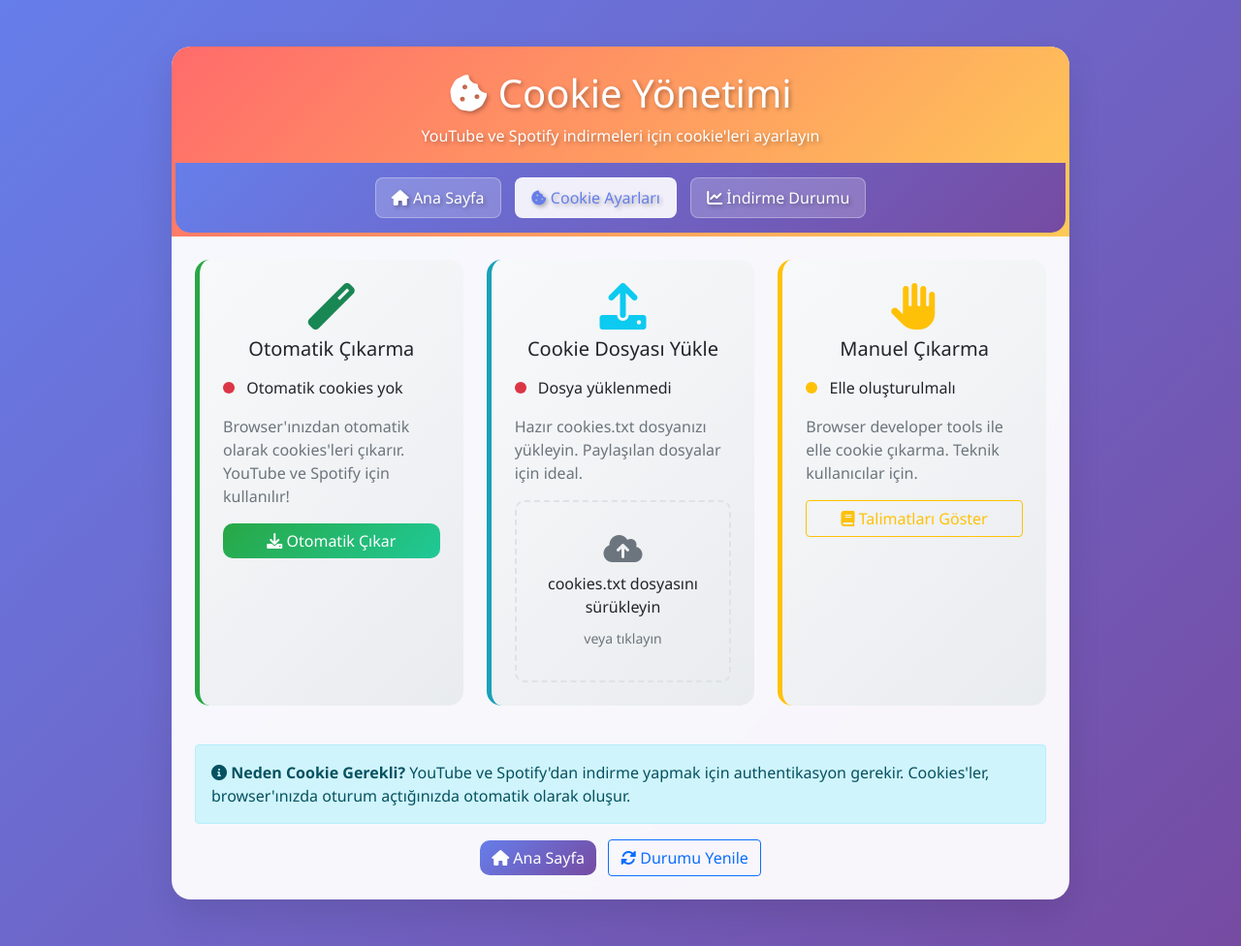
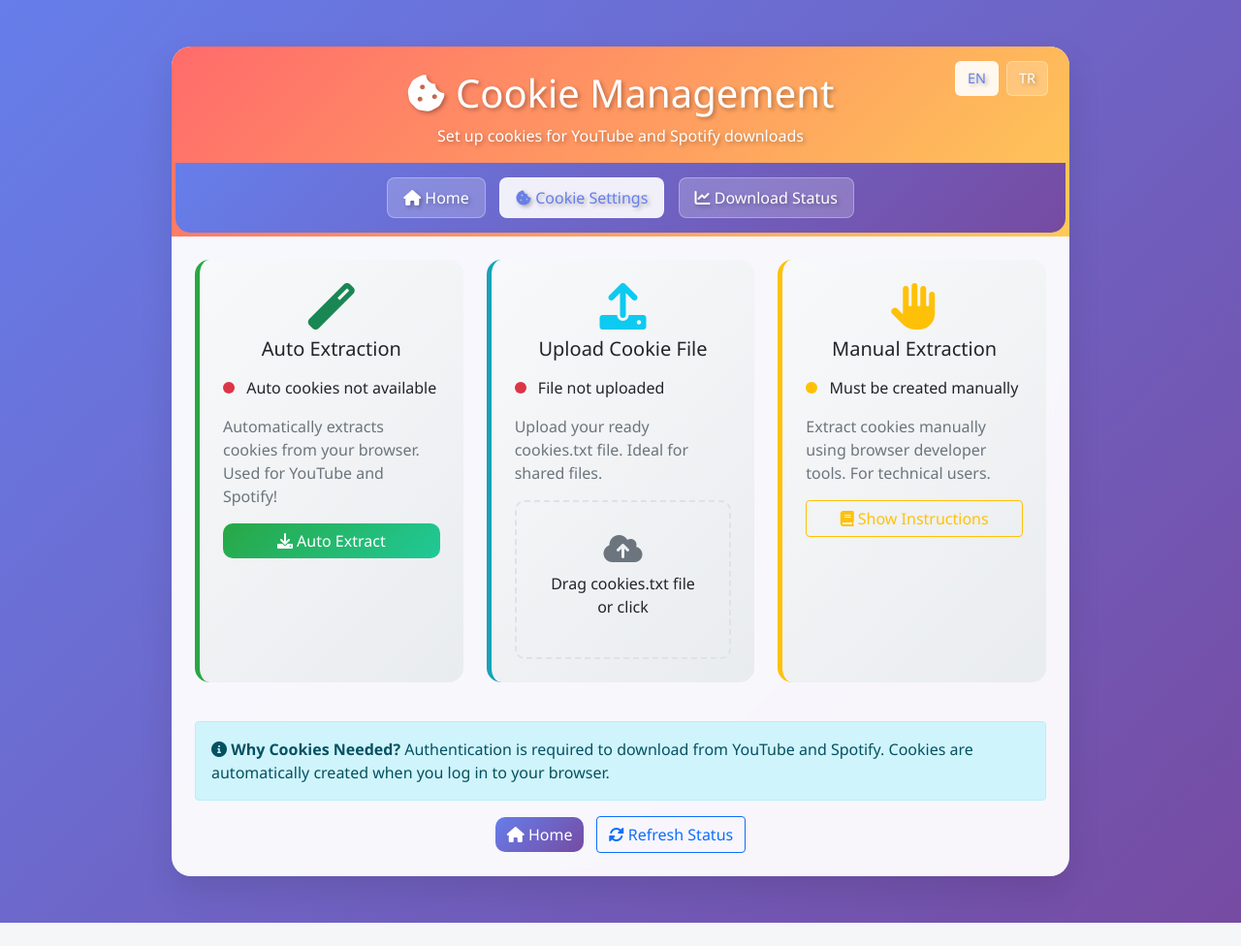
Before and after one commit to enesbytmr/music-downloader, a Flask app: page /cookies in a window 1280 px wide. Shown: the whole page at 97% size. After the commit the page ends 952 px from the top, so only its background shows below. Run offline with Flask 3, Linux system fonts and the light colour scheme; some libraries are stand-ins or nearby versions.

Commit message:
update for ui

```diff
--- a/app.py
+++ b/app.py
@@ -1,6 +1,6 @@
 #!/usr/bin/env python3
 
-from flask import Flask, render_template, request, jsonify, redirect, url_for, flash, send_file
+from flask import Flask, render_template, request, jsonify, redirect, url_for, flash, send_file, session
 import subprocess
 import os
 import sys
@@ -15,6 +15,161 @@ from pathlib import Path
 
 app = Flask(__name__)
 app.secret_key = 'music_downloader_secret_key_2025'
+
+# Language translations
+TRANSLATIONS = {
+    'en': {
+        'title': '🎵 Music Downloader',
+        'subtitle': 'Easily download YouTube Music and Spotify playlists!',
+        'nav_home': 'Home',
+        'nav_cookies': 'Cookie Settings',
+        'nav_progress': 'Download Status',
+        'youtube_desc': 'Download Music playlists in the best quality',
+        'spotify_desc': 'Download Spotify playlists in M4A format',
+        'url_label': 'Playlist URL',
+        'url_placeholder': 'Paste YouTube Music or Spotify playlist URL here...',
+        'folder_label': 'Folder Name',
+        'folder_placeholder': 'Folder name for downloaded songs (optional)',
+        'folder_help': 'Automatic name will be given if left blank',
+        'location_label': 'Download Location',
+        'location_help': 'Main folder where songs will be saved',
+        'start_download': 'Start Download',
+        'cookie_management': 'Cookie Management',
+        'best_quality': 'Best Quality',
+        'best_quality_desc': 'High quality in M4A format',
+        'fast_download': 'Fast Download',
+        'fast_download_desc': 'Parallel download support',
+        'metadata': 'Metadata',
+        'metadata_desc': 'Song information and album art',
+        'responsive': 'Responsive',
+        'responsive_desc': 'Works on all devices',
+        'examples': 'Examples:',
+        'youtube_example': '• YouTube Music: https://music.youtube.com/playlist?list=...',
+        'spotify_example': '• Spotify: https://open.spotify.com/playlist/...',
+        'language': 'Language',
+        'download_status': 'Download Status',
+        'playlist_downloading': 'Your playlist is downloading...',
+        'initializing': 'Initializing...',
+        'service_detecting': 'Detecting service',
+        'downloaded': 'Downloaded',
+        'duration': 'Duration',
+        'completion': 'Completion',
+        'download_progress': 'Download Progress',
+        'preparing': 'Preparing...',
+        'live_logs': 'Live Logs',
+        'clear': 'Clear',
+        'download_starting': 'Download starting...',
+        'home': 'Home',
+        'refresh': 'Refresh',
+        'open_folder': 'Open Folder',
+        'error_occurred': 'Error Occurred',
+        'completed': 'Completed!',
+        'download_successful': 'Download successful',
+        'downloading': 'Downloading...',
+        'cookie_management_title': 'Cookie Management',
+        'cookie_subtitle': 'Set up cookies for YouTube and Spotify downloads',
+        'auto_extraction': 'Auto Extraction',
+        'auto_extract_btn': 'Auto Extract',
+        'auto_desc': 'Automatically extracts cookies from your browser. Used for YouTube and Spotify!',
+        'upload_cookies': 'Upload Cookie File',
+        'upload_desc': 'Upload your ready cookies.txt file. Ideal for shared files.',
+        'manual_extraction': 'Manual Extraction',
+        'show_instructions': 'Show Instructions',
+        'manual_desc': 'Extract cookies manually using browser developer tools. For technical users.',
+        'why_cookies': 'Why Cookies Needed?',
+        'cookie_info': 'Authentication is required to download from YouTube and Spotify. Cookies are automatically created when you log in to your browser.',
+        'refresh_status': 'Refresh Status',
+        'checking': 'Checking...',
+        'auto_available': 'Auto cookies available',
+        'auto_not_available': 'Auto cookies not available',
+        'file_uploaded': 'Cookie file uploaded',
+        'file_not_uploaded': 'File not uploaded',
+        'manual_available': 'Manual cookies available',
+        'manual_create': 'Must be created manually',
+        'drag_drop': 'Drag cookies.txt file or click',
+        'manual_instructions': 'Manual Cookie Extraction Instructions'
+    },
+    'tr': {
+        'title': '🎵 Music Downloader',
+        'subtitle': 'YouTube Music ve Spotify playlist\'lerini kolayca indirin!',
+        'nav_home': 'Ana Sayfa',
+        'nav_cookies': 'Cookie Ayarları',
+        'nav_progress': 'İndirme Durumu',
+        'youtube_desc': 'Music playlist\'lerini en iyi kalitede indirin',
+        'spotify_desc': 'Spotify playlist\'lerini M4A formatında indirin',
+        'url_label': 'Playlist URL\'si',
+        'url_placeholder': 'YouTube Music veya Spotify playlist URL\'sini buraya yapıştırın...',
+        'folder_label': 'Klasör Adı',
+        'folder_placeholder': 'İndirilen şarkılar için klasör adı (opsiyonel)',
+        'folder_help': 'Boş bırakırsanız otomatik ad verilecek',
+        'location_label': 'İndirme Konumu',
+        'location_help': 'Şarkıların kaydedileceği ana klasör',
+        'start_download': 'İndirmeyi Başlat',
+        'cookie_management': 'Cookie Yönetimi',
+        'best_quality': 'En İyi Kalite',
+        'best_quality_desc': 'M4A formatında yüksek kalite',
+        'fast_download': 'Hızlı İndirme',
+        'fast_download_desc': 'Paralel indirme desteği',
+        'metadata': 'Metadata',
+        'metadata_desc': 'Şarkı bilgileri ve kapak resmi',
+        'responsive': 'Responsive',
+        'responsive_desc': 'Tüm cihazlarda çalışır',
+        'examples': 'Örnekler:',
+        'youtube_example': '• YouTube Music: https://music.youtube.com/playlist?list=...',
+        'spotify_example': '• Spotify: https://open.spotify.com/playlist/...',
+        'language': 'Dil',
+        'download_status': 'İndirme Durumu',
+        'playlist_downloading': 'Playlist\'iniz indiriliyor...',
+        'initializing': 'Başlatılıyor...',
+        'service_detecting': 'Servis algılanıyor',
+        'downloaded': 'İndirilen',
+        'duration': 'Süre',
+        'completion': 'Tamamlanma',
+        'download_progress': 'İndirme İlerlemesi',
+        'preparing': 'Hazırlanıyor...',
+        'live_logs': 'Canlı Loglar',
+        'clear': 'Temizle',
+        'download_starting': 'İndirme başlatılıyor...',
+        'home': 'Ana Sayfa',
+        'refresh': 'Yenile',
+        'open_folder': 'Klasörü Aç',
+        'error_occurred': 'Hata Oluştu',
+        'completed': 'Tamamlandı!',
+        'download_successful': 'İndirme başarılı',
+        'downloading': 'İndiriliyor...',
+        'cookie_management_title': 'Cookie Yönetimi',
+        'cookie_subtitle': 'YouTube ve Spotify indirmeleri için cookie\'leri ayarlayın',
+        'auto_extraction': 'Otomatik Çıkarma',
+        'auto_extract_btn': 'Otomatik Çıkar',
+        'auto_desc': 'Browser\'ınızdan otomatik olarak cookies\'leri çıkarır. YouTube ve Spotify için kullanılır!',
+        'upload_cookies': 'Cookie Dosyası Yükle',
+        'upload_desc': 'Hazır cookies.txt dosyanızı yükleyin. Paylaşılan dosyalar için ideal.',
+        'manual_extraction': 'Manuel Çıkarma',
+        'show_instructions': 'Talimatları Göster',
+        'manual_desc': 'Browser developer tools ile elle cookie çıkarma. Teknik kullanıcılar için.',
+        'why_cookies': 'Neden Cookie Gerekli?',
+        'cookie_info': 'YouTube ve Spotify\'dan indirme yapmak için authentikasyon gerekir. Cookies\'ler, browser\'ınızda oturum açtığınızda otomatik olarak oluşur.',
+        'refresh_status': 'Durumu Yenile',
+        'checking': 'Kontrol ediliyor...',
+        'auto_available': 'Otomatik cookies mevcut',
+        'auto_not_available': 'Otomatik cookies yok',
+        'file_uploaded': 'Cookies dosyası yüklendi',
+        'file_not_uploaded': 'Dosya yüklenmedi',
+        'manual_available': 'Manuel cookies mevcut',
+        'manual_create': 'Elle oluşturulmalı',
+        'drag_drop': 'cookies.txt dosyasını sürükleyin veya tıklayın',
+        'manual_instructions': 'Manuel Cookie Çıkarma Talimatları'
+    }
+}
+
+def get_language():
+    """Get current language from session, default to English"""
+    return session.get('language', 'en')
+
+def get_text(key):
+    """Get translated text for current language"""
+    lang = get_language()
+    return TRANSLATIONS.get(lang, TRANSLATIONS['en']).get(key, key)
 
 # Ana dizinleri ayarla
 BASE_DIR = os.path.dirname(os.path.abspath(__file__))
@@ -299,7 +454,14 @@ def run_spotify_downloader(url, output_dir, folder_name):
 
 @app.route('/')
 def index():
-    return render_template('index.html')
+    return render_template('index.html', get_text=get_text, current_lang=get_language())
+
+@app.route('/set-language/<lang>')
+def set_language(lang):
+    """Set language preference"""
+    if lang in TRANSLATIONS:
+        session['language'] = lang
+    return redirect(request.referrer or url_for('index'))
 
 @app.route('/download', methods=['POST'])
 def download():
@@ -309,7 +471,8 @@ def download():
         output_dir = request.form.get('output_dir', DOWNLOADS_DIR).strip()
 
         if not url:
-            flash('URL boş olamaz!', 'error')
+            error_msg = 'URL cannot be empty!' if get_language() == 'en' else 'URL boş olamaz!'
+            flash(error_msg, 'error')
             return redirect(url_for('index'))
 
         if not folder_name:
@@ -337,22 +500,24 @@ def download():
             thread.start()
 
         else:
-            flash('Desteklenmeyen URL! Lütfen YouTube Music veya Spotify playlist URL\'si girin.', 'error')
+            error_msg = 'Unsupported URL! Please enter YouTube Music or Spotify playlist URL.' if get_language() == 'en' else 'Desteklenmeyen URL! Lütfen YouTube Music veya Spotify playlist URL\'si girin.'
+            flash(error_msg, 'error')
             return redirect(url_for('index'))
 
         return redirect(url_for('progress'))
 
     except Exception as e:
-        flash(f'Hata: {str(e)}', 'error')
+        error_msg = f'Error: {str(e)}' if get_language() == 'en' else f'Hata: {str(e)}'
+        flash(error_msg, 'error')
         return redirect(url_for('index'))
 
 @app.route('/progress')
 def progress():
-    return render_template('progress.html')
+    return render_template('progress.html', get_text=get_text, current_lang=get_language())
 
 @app.route('/cookies')
 def cookies_page():
-    return render_template('cookies.html')
+    return render_template('cookies.html', get_text=get_text, current_lang=get_language())
 
 @app.route('/api/status')
 def api_status():
--- a/templates/cookies.html
+++ b/templates/cookies.html
@@ -1,9 +1,9 @@
 <!DOCTYPE html>
-<html lang="tr">
+<html lang="{{ current_lang }}">
 <head>
     <meta charset="UTF-8">
     <meta name="viewport" content="width=device-width, initial-scale=1.0">
-    <title>🍪 Cookie Yönetimi - Music Downloader</title>
+    <title>🍪 {{ get_text('cookie_management_title') }} - Music Downloader</title>
     <link href="https://cdn.jsdelivr.net/npm/bootstrap@5.1.3/dist/css/bootstrap.min.css" rel="stylesheet">
     <link href="https://cdnjs.cloudflare.com/ajax/libs/font-awesome/6.0.0/css/all.min.css" rel="stylesheet">
     <style>
@@ -118,6 +118,36 @@
             background: rgba(255, 255, 255, 0.9);
             color: #667eea;
         }
+
+        .language-selector {
+            position: absolute;
+            top: 15px;
+            right: 20px;
+        }
+
+        .lang-btn {
+            background: rgba(255, 255, 255, 0.2);
+            color: white;
+            border: 1px solid rgba(255, 255, 255, 0.3);
+            border-radius: 6px;
+            padding: 6px 12px;
+            margin: 0 2px;
+            transition: all 0.3s ease;
+            text-decoration: none;
+            display: inline-block;
+            font-size: 0.9rem;
+        }
+
+        .lang-btn:hover {
+            background: rgba(255, 255, 255, 0.3);
+            color: white;
+            text-decoration: none;
+        }
+
+        .lang-btn.active {
+            background: rgba(255, 255, 255, 0.9);
+            color: #667eea;
+        }
     </style>
 </head>
 <body>
@@ -126,22 +156,28 @@
             <div class="col-lg-10">
                 <div class="main-container">
                     <!-- Header -->
-                    <div class="header-section p-4 text-center">
+                    <div class="header-section p-4 text-center position-relative">
+                        <!-- Language Selector -->
+                        <div class="language-selector">
+                            <a href="/set-language/en" class="lang-btn {{ 'active' if current_lang == 'en' else '' }}">EN</a>
+                            <a href="/set-language/tr" class="lang-btn {{ 'active' if current_lang == 'tr' else '' }}">TR</a>
+                        </div>
+
                         <h1 class="mb-2">
-                            <i class="fas fa-cookie-bite"></i> Cookie Yönetimi
+                            <i class="fas fa-cookie-bite"></i> {{ get_text('cookie_management_title') }}
                         </h1>
-                        <p class="mb-3 fs-6">YouTube ve Spotify indirmeleri için cookie'leri ayarlayın</p>
+                        <p class="mb-3 fs-6">{{ get_text('cookie_subtitle') }}</p>
 
                         <!-- Navigation Menu -->
                         <div class="nav-menu">
                             <a href="/" class="nav-btn">
-                                <i class="fas fa-home"></i> Ana Sayfa
+                                <i class="fas fa-home"></i> {{ get_text('nav_home') }}
                             </a>
                             <a href="/cookies" class="nav-btn active">
-                                <i class="fas fa-cookie-bite"></i> Cookie Ayarları
+                                <i class="fas fa-cookie-bite"></i> {{ get_text('nav_cookies') }}
                             </a>
                             <a href="/progress" class="nav-btn">
-                                <i class="fas fa-chart-line"></i> İndirme Durumu
+                                <i class="fas fa-chart-line"></i> {{ get_text('nav_progress') }}
                             </a>
                         </div>
                     </div>
@@ -153,18 +189,17 @@
                                 <div class="method-card auto-card p-4">
                                     <div class="text-center mb-3">
                                         <i class="fas fa-magic text-success" style="font-size: 3rem;"></i>
-                                        <h5 class="mt-2">Otomatik Çıkarma</h5>
+                                        <h5 class="mt-2">{{ get_text('auto_extraction') }}</h5>
                                     </div>
                                     <div class="mb-3">
                                         <span id="auto-status" class="status-indicator status-danger"></span>
-                                        <span id="auto-text">Kontrol ediliyor...</span>
+                                        <span id="auto-text">{{ get_text('checking') }}</span>
                                     </div>
                                     <p class="text-muted mb-3">
-                                        Browser'ınızdan otomatik olarak cookies'leri çıkarır.
-                                        YouTube ve Spotify için kullanılır!
+                                        {{ get_text('auto_desc') }}
                                     </p>
                                     <button id="extract-btn" class="btn btn-extract w-100">
-                                        <i class="fas fa-download"></i> Otomatik Çıkar
+                                        <i class="fas fa-download"></i> {{ get_text('auto_extract_btn') }}
                                     </button>
                                 </div>
                             </div>
@@ -173,20 +208,19 @@
                                 <div class="method-card upload-card p-4">
                                     <div class="text-center mb-3">
                                         <i class="fas fa-upload text-info" style="font-size: 3rem;"></i>
-                                        <h5 class="mt-2">Cookie Dosyası Yükle</h5>
+                                        <h5 class="mt-2">{{ get_text('upload_cookies') }}</h5>
                                     </div>
                                     <div class="mb-3">
                                         <span id="upload-status" class="status-indicator status-danger"></span>
-                                        <span id="upload-text">Dosya yüklenmedi</span>
+                                        <span id="upload-text">{{ get_text('file_not_uploaded') }}</span>
                                     </div>
                                     <p class="text-muted mb-3">
-                                        Hazır cookies.txt dosyanızı yükleyin.
-                                        Paylaşılan dosyalar için ideal.
+                                        {{ get_text('upload_desc') }}
                                     </p>
                                     <div class="upload-zone" id="upload-zone">
                                         <i class="fas fa-cloud-upload-alt fa-2x text-muted mb-2"></i>
-                                        <p class="mb-2">cookies.txt dosyasını sürükleyin</p>
-                                        <small class="text-muted">veya tıklayın</small>
+                                        <p class="mb-2">{{ get_text('drag_drop') }}</p>
+                                        <small class="text-muted"></small>
                                         <input type="file" id="cookie-file" accept=".txt" style="display: none;">
                                     </div>
                                 </div>
@@ -196,18 +230,17 @@
                                 <div class="method-card manual-card p-4">
                                     <div class="text-center mb-3">
                                         <i class="fas fa-hand-paper text-warning" style="font-size: 3rem;"></i>
-                                        <h5 class="mt-2">Manuel Çıkarma</h5>
+                                        <h5 class="mt-2">{{ get_text('manual_extraction') }}</h5>
                                     </div>
                                     <div class="mb-3">
                                         <span id="manual-status" class="status-indicator status-danger"></span>
-                                        <span id="manual-text">Mevcut değil</span>
+                                        <span id="manual-text">{{ get_text('manual_create') }}</span>
                                     </div>
                                     <p class="text-muted mb-3">
-                                        Browser developer tools ile elle cookie çıkarma.
-                                        Teknik kullanıcılar için.
+                                        {{ get_text('manual_desc') }}
                                     </p>
                                     <button class="btn btn-outline-warning w-100" data-bs-toggle="modal" data-bs-target="#manualModal">
-                                        <i class="fas fa-book"></i> Talimatları Göster
+                                        <i class="fas fa-book"></i> {{ get_text('show_instructions') }}
                                     </button>
                                 </div>
                             </div>
@@ -216,18 +249,17 @@
                         <!-- Info Alert -->
                         <div class="alert alert-info" role="alert">
                             <i class="fas fa-info-circle"></i>
-                            <strong>Neden Cookie Gerekli?</strong>
-                            YouTube ve Spotify'dan indirme yapmak için authentikasyon gerekir.
-                            Cookies'ler, browser'ınızda oturum açtığınızda otomatik olarak oluşur.
+                            <strong>{{ get_text('why_cookies') }}</strong>
+                            {{ get_text('cookie_info') }}
                         </div>
 
                         <!-- Action Buttons -->
                         <div class="text-center">
                             <a href="/" class="btn btn-home me-2">
-                                <i class="fas fa-home"></i> Ana Sayfa
+                                <i class="fas fa-home"></i> {{ get_text('home') }}
                             </a>
                             <button id="refresh-status" class="btn btn-outline-primary">
-                                <i class="fas fa-sync-alt"></i> Durumu Yenile
+                                <i class="fas fa-sync-alt"></i> {{ get_text('refresh_status') }}
                             </button>
                         </div>
                     </div>
@@ -242,7 +274,7 @@
             <div class="modal-content">
                 <div class="modal-header">
                     <h5 class="modal-title">
-                        <i class="fas fa-book"></i> Manuel Cookie Çıkarma Talimatları
+                        <i class="fas fa-book"></i> {{ get_text('manual_instructions') }}
                     </h5>
                     <button type="button" class="btn-close" data-bs-dismiss="modal"></button>
                 </div>
@@ -292,10 +324,10 @@
                     const autoText = document.getElementById('auto-text');
                     if (data.auto_cookies) {
                         autoStatus.className = 'status-indicator status-success';
-                        autoText.textContent = 'Otomatik cookies mevcut';
+                        autoText.textContent = `{{ get_text('auto_available') }}`;
                     } else {
                         autoStatus.className = 'status-indicator status-danger';
-                        autoText.textContent = 'Otomatik cookies yok';
+                        autoText.textContent = `{{ get_text('auto_not_available') }}`;
                     }
 
                     // Upload status
@@ -303,10 +335,10 @@
                     const uploadText = document.getElementById('upload-text');
                     if (data.uploaded_cookies) {
                         uploadStatus.className = 'status-indicator status-success';
-                        uploadText.textContent = 'Cookies dosyası yüklendi';
+                        uploadText.textContent = `{{ get_text('file_uploaded') }}`;
                     } else {
                         uploadStatus.className = 'status-indicator status-danger';
-                        uploadText.textContent = 'Dosya yüklenmedi';
+                        uploadText.textContent = `{{ get_text('file_not_uploaded') }}`;
                     }
 
                     // Manual status
@@ -314,10 +346,10 @@
                     const manualText = document.getElementById('manual-text');
                     if (data.manual_cookies) {
                         manualStatus.className = 'status-indicator status-success';
-                        manualText.textContent = 'Manuel cookies mevcut';
+                        manualText.textContent = `{{ get_text('manual_available') }}`;
                     } else {
                         manualStatus.className = 'status-indicator status-warning';
-                        manualText.textContent = 'Elle oluşturulmalı';
+                        manualText.textContent = `{{ get_text('manual_create') }}`;
                     }
                 })
                 .catch(error => console.error('Status update error:', error));
@@ -328,7 +360,7 @@
             const btn = this;
             const originalText = btn.innerHTML;
 
-            btn.innerHTML = '<i class="fas fa-spinner fa-spin"></i> Çıkarılıyor...';
+            btn.innerHTML = '<i class="fas fa-spinner fa-spin"></i> {{ get_text("auto_extract_btn") }}...';
             btn.disabled = true;
 
             fetch('/api/extract-cookies', { method: 'POST' })
```
Also changed, not shown: templates/index.html (+71 -35 lines), templates/progress.html (+64 -28 lines), README.md.
